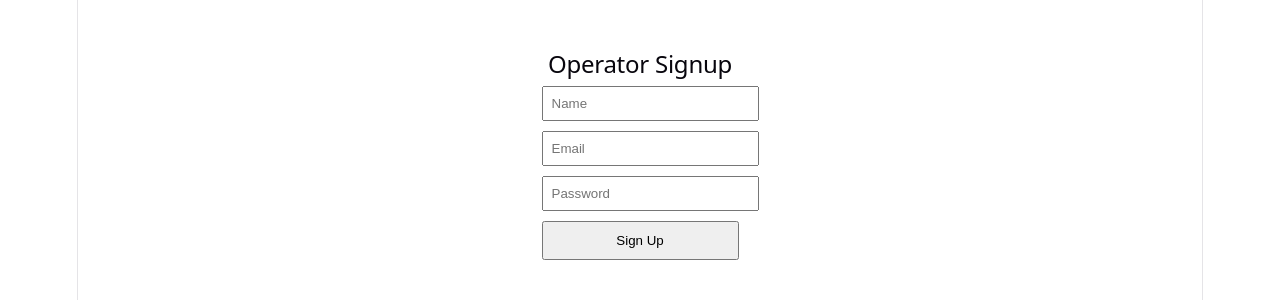
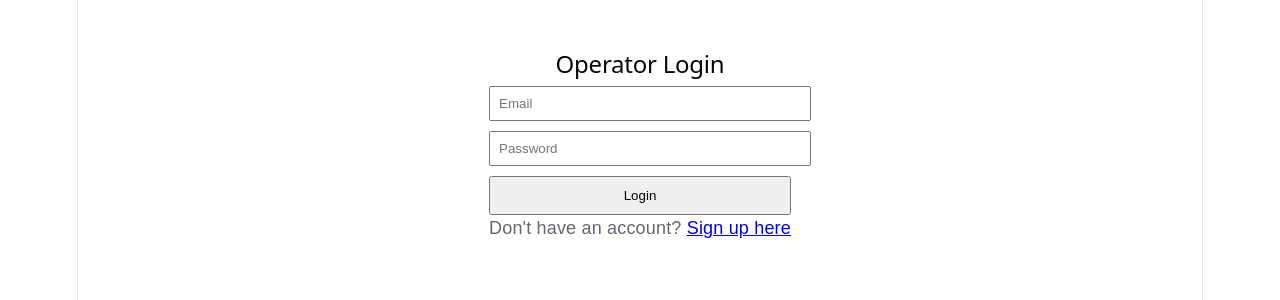
Before and after one commit to KundanTPrasad/sih26154, a React app in the folder frontend/: page /login in a window 1280 px wide. Shown: the top 300 px of the page. Built offline with nearby package versions, Linux system fonts and the light colour scheme; the HTML template or start-up script is replaced by a standard one.

Commit message:
Login page added with routing between signup and login

```diff
--- a/frontend/package.json
+++ b/frontend/package.json
@@ -12,7 +12,8 @@
   "dependencies": {
     "axios": "^1.20.0",
     "react": "^19.2.8",
-    "react-dom": "^19.2.8"
+    "react-dom": "^19.2.8",
+    "react-router-dom": "^7.18.3"
   },
   "devDependencies": {
     "@types/react": "^19.2.18",
--- a/frontend/src/App.jsx
+++ b/frontend/src/App.jsx
@@ -1,66 +1,16 @@
-import { useState } from 'react'
-import axios from 'axios'
+import { BrowserRouter, Routes, Route, Navigate } from 'react-router-dom'
+import Signup from './Signup'
+import Login from './Login'
 
 function App() {
-  const [name, setName] = useState('')
-  const [email, setEmail] = useState('')
-  const [password, setPassword] = useState('')
-  const [message, setMessage] = useState('')
-
-  const handleSignup = async (e) => {
-    e.preventDefault()
-    try {
-      const response = await axios.post('http://127.0.0.1:8000/signup', {
-        name: name,
-        email: email,
-        password: password
-      })
-      setMessage('Signup successful! User ID: ' + response.data.user_id)
-    } catch (error) {
-      setMessage('Error: ' + error.response.data.detail)
-    }
-  }
-
   return (
-    <div style={{ maxWidth: '400px', margin: '50px auto', fontFamily: 'sans-serif' }}>
-      <h2>Operator Signup</h2>
-      <form onSubmit={handleSignup}>
-        <div style={{ marginBottom: '10px' }}>
-          <input
-            type="text"
-            placeholder="Name"
-            value={name}
-            onChange={(e) => setName(e.target.value)}
-            style={{ width: '100%', padding: '8px' }}
-            required
-          />
-        </div>
-        <div style={{ marginBottom: '10px' }}>
-          <input
-            type="email"
-            placeholder="Email"
-            value={email}
-            onChange={(e) => setEmail(e.target.value)}
-            style={{ width: '100%', padding: '8px' }}
-            required
-          />
-        </div>
-        <div style={{ marginBottom: '10px' }}>
-          <input
-            type="password"
-            placeholder="Password"
-            value={password}
-            onChange={(e) => setPassword(e.target.value)}
-            style={{ width: '100%', padding: '8px' }}
-            required
-          />
-        </div>
-        <button type="submit" style={{ width: '100%', padding: '10px' }}>
-          Sign Up
-        </button>
-      </form>
-      {message && <p>{message}</p>}
-    </div>
+    <BrowserRouter>
+      <Routes>
+        <Route path="/signup" element={<Signup />} />
+        <Route path="/login" element={<Login />} />
+        <Route path="/" element={<Navigate to="/signup" />} />
+      </Routes>
+    </BrowserRouter>
   )
 }
 
--- /dev/null
+++ b/frontend/src/Login.jsx
@@ -0,0 +1,58 @@
+import { useState } from 'react'
+import axios from 'axios'
+import { Link } from 'react-router-dom'
+
+function Login() {
+  const [email, setEmail] = useState('')
+  const [password, setPassword] = useState('')
+  const [message, setMessage] = useState('')
+
+  const handleLogin = async (e) => {
+    e.preventDefault()
+    try {
+      const response = await axios.post('http://127.0.0.1:8000/login', {
+        email: email,
+        password: password
+      })
+      localStorage.setItem('token', response.data.access_token)
+      setMessage('Login successful!')
+    } catch (error) {
+      setMessage('Error: ' + error.response.data.detail)
+    }
+  }
+
+  return (
+    <div style={{ maxWidth: '400px', margin: '50px auto', fontFamily: 'sans-serif' }}>
+      <h2>Operator Login</h2>
+      <form onSubmit={handleLogin}>
+        <div style={{ marginBottom: '10px' }}>
+          <input
+            type="email"
+            placeholder="Email"
+            value={email}
+            onChange={(e) => setEmail(e.target.value)}
+            style={{ width: '100%', padding: '8px' }}
+            required
+          />
+        </div>
+        <div style={{ marginBottom: '10px' }}>
+          <input
+            type="password"
+            placeholder="Password"
+            value={password}
+            onChange={(e) => setPassword(e.target.value)}
+            style={{ width: '100%', padding: '8px' }}
+            required
+          />
+        </div>
+        <button type="submit" style={{ width: '100%', padding: '10px' }}>
+          Login
+        </button>
+      </form>
+      {message && <p>{message}</p>}
+      <p>Don't have an account? <Link to="/signup">Sign up here</Link></p>
+    </div>
+  )
+}
+
+export default Login
--- /dev/null
+++ b/frontend/src/Signup.jsx
@@ -0,0 +1,71 @@
+import { useState } from 'react'
+import axios from 'axios'
+import { Link, useNavigate } from 'react-router-dom'
+
+function Signup() {
+  const [name, setName] = useState('')
+  const [email, setEmail] = useState('')
+  const [password, setPassword] = useState('')
+  const [message, setMessage] = useState('')
+  const navigate = useNavigate()
+
+  const handleSignup = async (e) => {
+    e.preventDefault()
+    try {
+      const response = await axios.post('http://127.0.0.1:8000/signup', {
+        name: name,
+        email: email,
+        password: password
+      })
+      setMessage('Signup successful! Redirecting to login...')
+      setTimeout(() => navigate('/login'), 1500)
+    } catch (error) {
+      setMessage('Error: ' + error.response.data.detail)
+    }
+  }
+
+  return (
+    <div style={{ maxWidth: '400px', margin: '50px auto', fontFamily: 'sans-serif' }}>
+      <h2>Operator Signup</h2>
+      <form onSubmit={handleSignup}>
+        <div style={{ marginBottom: '10px' }}>
+          <input
+            type="text"
+            placeholder="Name"
+            value={name}
+            onChange={(e) => setName(e.target.value)}
+            style={{ width: '100%', padding: '8px' }}
+            required
+          />
+        </div>
+        <div style={{ marginBottom: '10px' }}>
+          <input
+            type="email"
+            placeholder="Email"
+            value={email}
+            onChange={(e) => setEmail(e.target.value)}
+            style={{ width: '100%', padding: '8px' }}
+            required
+          />
+        </div>
+        <div style={{ marginBottom: '10px' }}>
+          <input
+            type="password"
+            placeholder="Password"
+            value={password}
+            onChange={(e) => setPassword(e.target.value)}
+            style={{ width: '100%', padding: '8px' }}
+            required
+          />
+        </div>
+        <button type="submit" style={{ width: '100%', padding: '10px' }}>
+          Sign Up
+        </button>
+      </form>
+      {message && <p>{message}</p>}
+      <p>Already have an account? <Link to="/login">Login here</Link></p>
+    </div>
+  )
+}
+
+export default Signup
```
Also changed, not shown: 1 other file (tests, documents, lock files or other folders).
